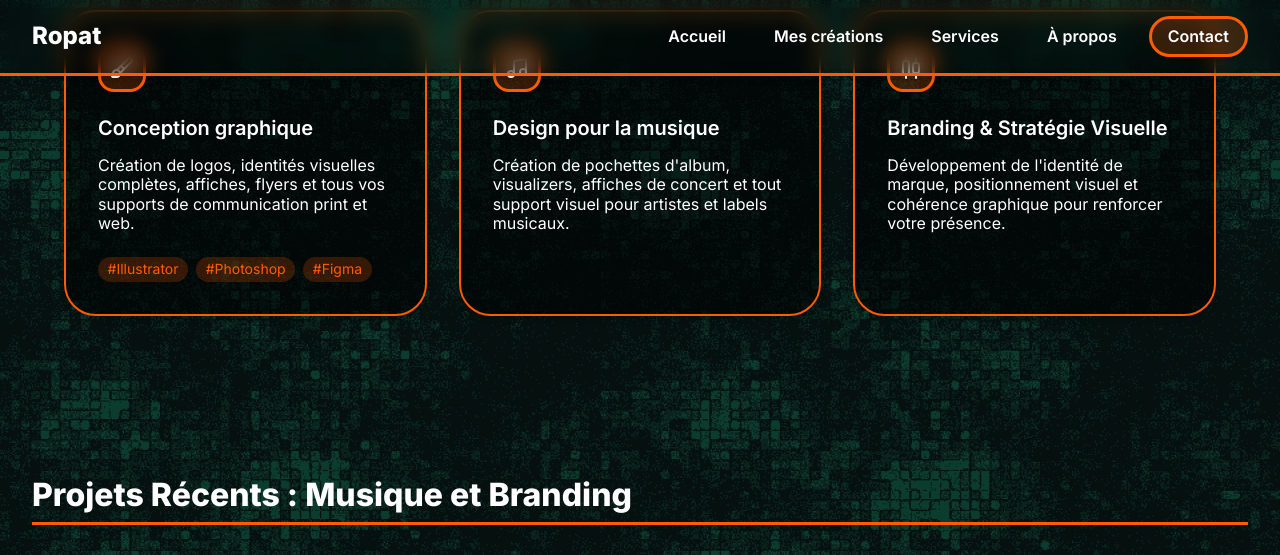
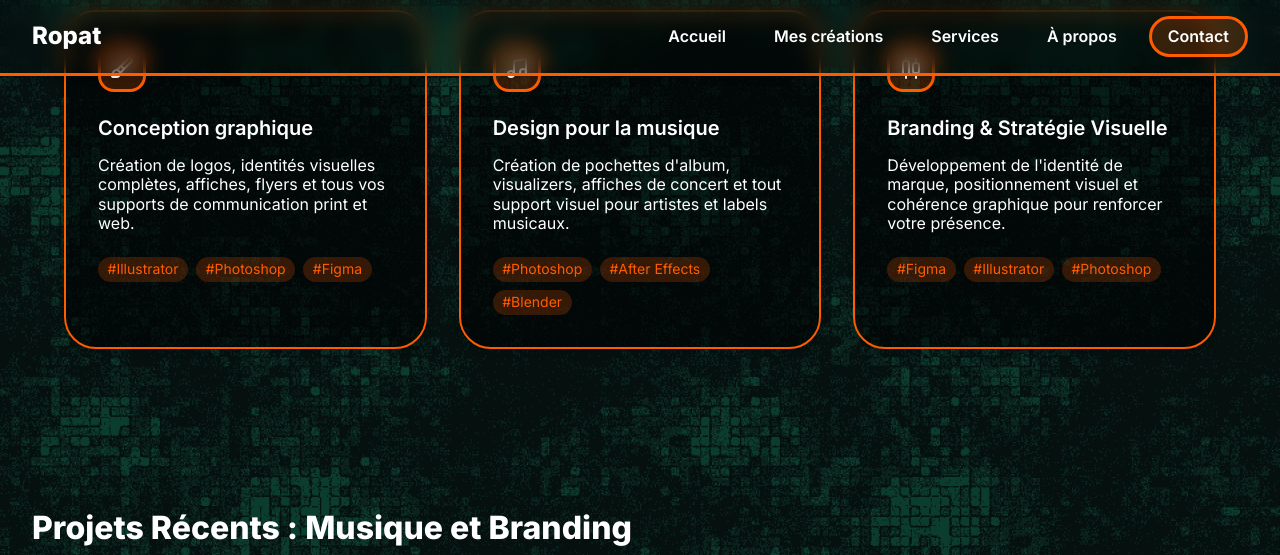
Before and after one commit to 7Nautilus/ropat-portfolio, a Jekyll site: the page built from index.html, in a window 1280 px wide and 900 px high, scrolled down 651 px, cut to the strip 0-555 px from the top of the window. Built offline with Jekyll 4.4.1, drawn with Linux system fonts in a browser that asks for light colours.

Commit message:
test tools update

```diff
--- a/_data/services.yml
+++ b/_data/services.yml
@@ -58,6 +58,10 @@
     en:
       hero_title: "Music Design"
       hero_intro: "I craft immersive visuals for artists, labels and music events—from single releases to full tour roll-outs."
+  tools:
+    - nom: "#Photoshop"
+    - nom: "#After Effects"
+    - nom: "#Blender"
 
 - id: branding-visual-strategy
   slug:
@@ -83,3 +87,7 @@
     en:
       hero_title: "Branding & Visual Strategy"
       hero_intro: "I help brands clarify their narrative and build a cohesive visual system—from brand foundations to rollout guidelines."
+  tools:
+    - nom: "#Figma"
+    - nom: "#Illustrator"
+    - nom: "#Photoshop"
```
